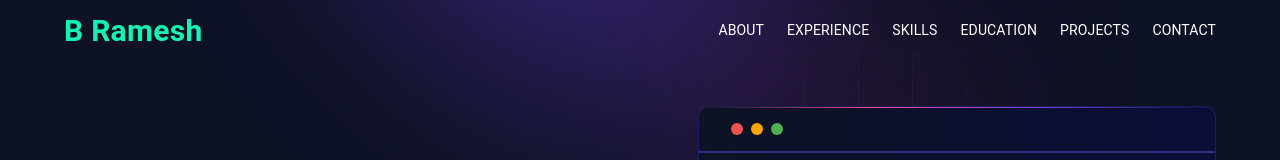
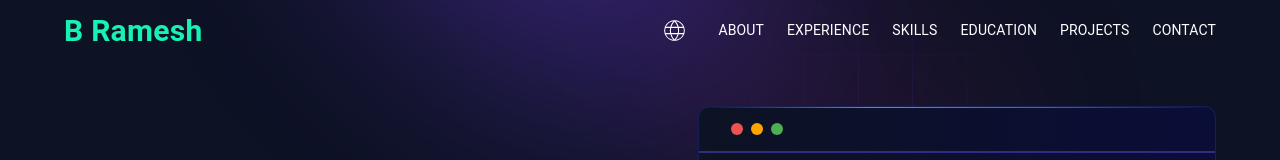
Before and after one commit to rameshbaswapuram1/portfolio, a React (Vite) app: page / in a window 1280 px wide. Shown: the top 160 px of the page. Built offline with nearby package versions, Linux system fonts and the light colour scheme.

Commit message:
language button added

```diff
--- a/src/components/Header.tsx
+++ b/src/components/Header.tsx
@@ -21,6 +21,7 @@ import ListItemButton from "@mui/material/ListItemButton";
 import ListItemIcon from "@mui/material/ListItemIcon";
 import ListItemText from "@mui/material/ListItemText";
 import React from "react";
+import LanguageChange from "./LanguageChange";
 
 function MobileMenu() {
   const [open, setOpen] = useState(false);
@@ -48,8 +49,11 @@ function MobileMenu() {
           ))}
         </List>
       </Drawer>
-      <Box onClick={() => setOpen(!open)} sx={styles.amberButton(open)}>
-        <span /> <span /> <span />
+      <Box sx={styles.mobileBox}>
+        <LanguageChange />
+        <Box onClick={() => setOpen(!open)} sx={styles.amberButton(open)}>
+          <span /> <span /> <span />
+        </Box>
       </Box>
     </>
   );
@@ -61,6 +65,7 @@ const Header = () => {
       <Typography sx={styles.logoText}>B Ramesh</Typography>
       <MobileMenu />
       <Box component="nav" sx={styles.navContainer}>
+        <LanguageChange />
         {navs.map((nav) => (
           <Typography
             href={nav.href}
@@ -78,6 +83,11 @@ const Header = () => {
 
 export default Header;
 const styles = {
+  mobileBox: {
+    display: { xs: "flex", md: "none" },
+    alignItems: "center",
+    gap: 2,
+  },
   listItem: {
     "& .MuiListItemIcon-root": { minWidth: "40px" },
     "& .MuiTypography-root": {
@@ -143,6 +153,7 @@ const styles = {
     width: "50%",
     display: { xs: "none", md: "flex" },
     justifyContent: "end",
+    alignItems: "center",
   },
   navItem: {
     fontSize: "14px",
--- /dev/null
+++ b/src/components/LanguageChange.tsx
@@ -0,0 +1,46 @@
+import { IconButton } from "@mui/material";
+import { CiGlobe } from "react-icons/ci";
+import Menu from "@mui/material/Menu";
+import MenuItem from "@mui/material/MenuItem";
+import React from "react";
+const LanguageChange = () => {
+  const [anchorEl, setAnchorEl] = React.useState<null | HTMLElement>(null);
+  const open = Boolean(anchorEl);
+  const handleClick = (event: React.MouseEvent<HTMLButtonElement>) => {
+    setAnchorEl(event.currentTarget);
+  };
+  const handleClose = () => {
+    setAnchorEl(null);
+  };
+  return (
+    <div>
+      <IconButton
+        id="basic-button"
+        aria-controls={open ? "basic-menu" : undefined}
+        aria-haspopup="true"
+        aria-expanded={open ? "true" : undefined}
+        onClick={handleClick}
+      >
+        <CiGlobe size={25} color="white" />
+      </IconButton>
+
+      <Menu
+        id="basic-menu"
+        anchorEl={anchorEl}
+        open={open}
+        onClose={handleClose}
+        slotProps={{
+          list: {
+            "aria-labelledby": "basic-button",
+          },
+        }}
+      >
+        <MenuItem onClick={handleClose}>Profile</MenuItem>
+        <MenuItem onClick={handleClose}>My account</MenuItem>
+        <MenuItem onClick={handleClose}>Logout</MenuItem>
+      </Menu>
+    </div>
+  );
+};
+
+export default LanguageChange;
```
